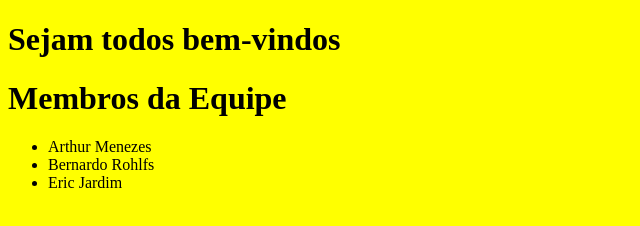
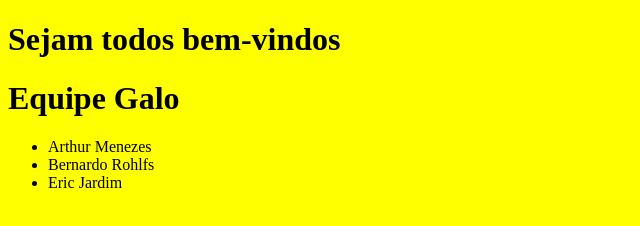
Before and after one commit to rommelcarneiro/git-pples-m-20212, a plain HTML site: page index.html in a window 1280 px wide. Shown: the whole page, without its empty margins (0-640 px from the left). Drawn offline with Linux system fonts and the light colour scheme.

Commit message:
UPDATE index.html nome da equipe Galo na Veia

```diff
--- a/index.html
+++ b/index.html
@@ -10,7 +10,7 @@
 <body>
     <h1>Sejam todos bem-vindos</h1>
 
-    <h1>Membros da Equipe</h1>
+    <h1>Equipe Galo</h1>
     <ul>
         <li>Arthur Menezes</li>
         <li>Bernardo Rohlfs</li>
```
